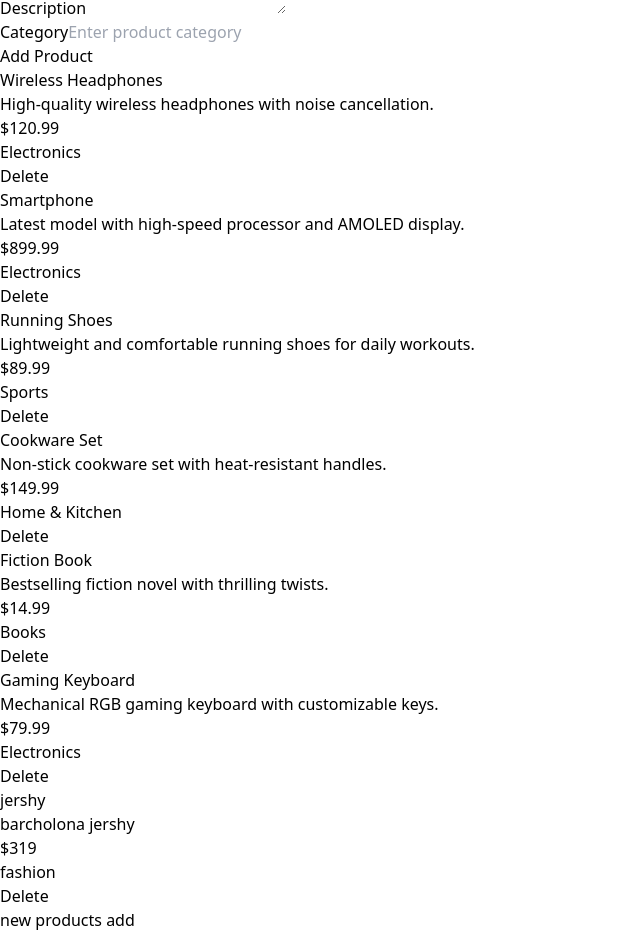
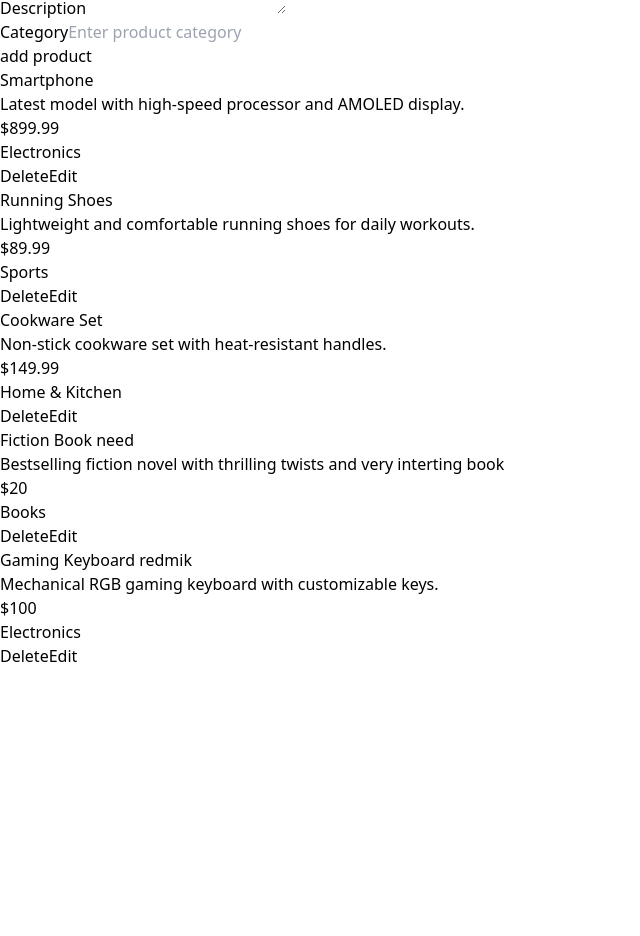
Before and after one commit to MdJowelAhmed/redux-toolkit, a React (Vite) app in the folder ecommerce-app-redux-toolkit/: page / in a window 1280 px wide. Shown: the part 130-1066 px from the top of the page, without its empty margins (0-640 px from the left). After the commit the page ends 800 px from the top, so only its background shows below. Built offline with nearby package versions, Linux system fonts and the light colour scheme; data requests are answered from the project's data file.

Commit message:
updating operation complete

```diff
--- a/ecommerce-app-redux-toolkit/database/db.json
+++ b/ecommerce-app-redux-toolkit/database/db.json
@@ -1,12 +1,5 @@
 {
   "products": [
-    {
-      "id": "1",
-      "title": "Wireless Headphones",
-      "description": "High-quality wireless headphones with noise cancellation.",
-      "price": 120.99,
-      "category": "Electronics"
-    },
     {
       "id": "2",
       "title": "Smartphone",
@@ -29,32 +22,18 @@
       "category": "Home & Kitchen"
     },
     {
-      "id": "6",
-      "title": "Fiction Book",
-      "description": "Bestselling fiction novel with thrilling twists.",
-      "price": 14.99,
-      "category": "Books"
+      "title": "Fiction Book need",
+      "description": "Bestselling fiction novel with thrilling twists and very interting book",
+      "price": "20",
+      "category": "Books",
+      "id": "6"
     },
     {
-      "id": "7",
-      "title": "Gaming Keyboard",
+      "title": "Gaming Keyboard redmik",
       "description": "Mechanical RGB gaming keyboard with customizable keys.",
-      "price": 79.99,
-      "category": "Electronics"
-    },
-    {
-      "id": "BmKUyQunrJNsKItwHk5NG",
-      "title": "jershy",
-      "description": "barcholona jershy",
-      "price": "319",
-      "category": "fashion"
-    },
-    {
-      "id": "S2PoI_Nr3NySTK045VJWr",
-      "title": "new products add",
-      "description": "ki r  likhbo description ,ja mon chay taye descriptione likhe dilam",
-      "price": "200",
-      "category": "faltu"
+      "price": "100",
+      "category": "Electronics",
+      "id": "7"
     }
   ]
 }
--- a/ecommerce-app-redux-toolkit/src/App.jsx
+++ b/ecommerce-app-redux-toolkit/src/App.jsx
@@ -1,15 +1,21 @@
 
 import ProductsList from './features/producst/ProductsList'
 import AddProducts from './features/producst/AddProducts'
+import { useState } from 'react'
 
 function App() {
+const [isEdit,setIsEdit]=useState(false)
+const [productToEdit, setProductToEdit]=useState({})
 
-
+const handleProductEdit=(product)=>{
+setProductToEdit(product)
+setIsEdit(true)
+}
   return (
   <div>
     <h2 className='tex4 font-bold text-center'>e-commerce app</h2>
-    <AddProducts />
-    <ProductsList />
+    <AddProducts productToEdit={productToEdit} isEdit={isEdit} />
+    <ProductsList onHandleProductEdit={handleProductEdit}/>
   </div>
   )
 }
--- a/ecommerce-app-redux-toolkit/src/features/producst/AddProducts.jsx
+++ b/ecommerce-app-redux-toolkit/src/features/producst/AddProducts.jsx
@@ -1,9 +1,11 @@
-import React, { useState } from "react";
+/* eslint-disable react/prop-types */
+import React, { useEffect, useState } from "react";
 import { nanoid } from "nanoid";
 import { useDispatch } from "react-redux";
-import { addProducts } from "./productSlice";
+import { addProducts, updateProducts } from "./productSlice";
 
-const AddProducts = () => {
+// eslint-disable-next-line react/prop-types, no-unused-vars
+const AddProducts = ({ productToEdit, isEdit }) => {
   const dispatch = useDispatch();
   const [product, setProduct] = useState({
     title: "",
@@ -12,6 +14,17 @@ const AddProducts = () => {
     category: "",
   });
 
+  useEffect(() => {
+    if (productToEdit) {
+      setProduct({
+        title: productToEdit.title,
+        description: productToEdit.description,
+        price: productToEdit.price,
+        category: productToEdit.category,
+      });
+    }
+  }, [productToEdit]);
+
   const handleChange = (e) => {
     const { name, value } = e.target;
     setProduct({ ...product, [name]: value });
@@ -19,7 +32,12 @@ const AddProducts = () => {
 
   const handleSubmit = (e) => {
     e.preventDefault();
-    dispatch(addProducts({ ...product, id: nanoid() }));
+
+    if (isEdit) {
+      dispatch(updateProducts({ id:productToEdit.id, product:product }));
+    } else {
+      dispatch(addProducts({ ...product, id: nanoid() }));
+    }
 
     // Reset the form after submission
     setProduct({ id: "", title: "", description: "", price: "", category: "" });
@@ -94,7 +112,7 @@ const AddProducts = () => {
           type="submit"
           className="bg-blue-500 text-white py-2 px-4 rounded hover:bg-blue-600"
         >
-          Add Product
+          {isEdit ? "update products" : "add product"}
         </button>
       </form>
     </div>
--- a/ecommerce-app-redux-toolkit/src/features/producst/ProductsList.jsx
+++ b/ecommerce-app-redux-toolkit/src/features/producst/ProductsList.jsx
@@ -2,7 +2,7 @@ import React, { useEffect } from "react";
 import { useDispatch, useSelector } from "react-redux";
 import { deleteProducts, fetchProducts } from "./productSlice";
 
-const ProductsList = () => {
+const ProductsList = ({onHandleProductEdit}) => {
   const { products, isLoading, error } = useSelector(
     (state) => state.productsR
   );
@@ -11,6 +11,10 @@ const ProductsList = () => {
   useEffect(() => {
     dispatch(fetchProducts());
   }, [dispatch]);
+
+  const handleEdit= (product)=>{
+    onHandleProductEdit(product)
+  }
 
   return (
     <div className="container mx-auto">
@@ -35,6 +39,12 @@ const ProductsList = () => {
                     >
                       Delete
                     </button>
+                    <button
+                      onClick={()=>handleEdit(product)}
+                      className="bg-blue-500 hover:bg-blue-700 text-white font-bold py-1 px-4 rounded focus:outline-none focus:shadow-outline ml-5"
+                    >
+                      Edit
+                      </button>
                   </div>
                 </div>
               </article>
--- a/ecommerce-app-redux-toolkit/src/features/producst/productSlice.js
+++ b/ecommerce-app-redux-toolkit/src/features/producst/productSlice.js
@@ -18,8 +18,13 @@ export const addProducts=createAsyncThunk("products/addProducts",async (product)
 })
 export const deleteProducts=createAsyncThunk("products/deleteProducts",async (id)=>{
   const res=await axios.delete(`http://localhost:3001/products/${id}`);
-  console.log(res)
+
  return id
+})
+export const updateProducts=createAsyncThunk("products/updateProducts",async ({id, product})=>{
+  const res=await axios.put(`http://localhost:3001/products/${id}`, product);
+  console.log(res.data)
+ return res.data
 })
 
 export const productSlice = createSlice({
@@ -44,6 +49,10 @@ export const productSlice = createSlice({
     })
     .addCase(deleteProducts.fulfilled, (state,action)=>{
     state.products=state.products.filter((product)=>product.id !==action.payload)
+    })
+    .addCase(updateProducts.fulfilled, (state,action)=>{
+   const index=state.products.findIndex((product)=>product.id===action.payload.id)
+   state.products[index]=action.payload
     });
   }
 })
```
